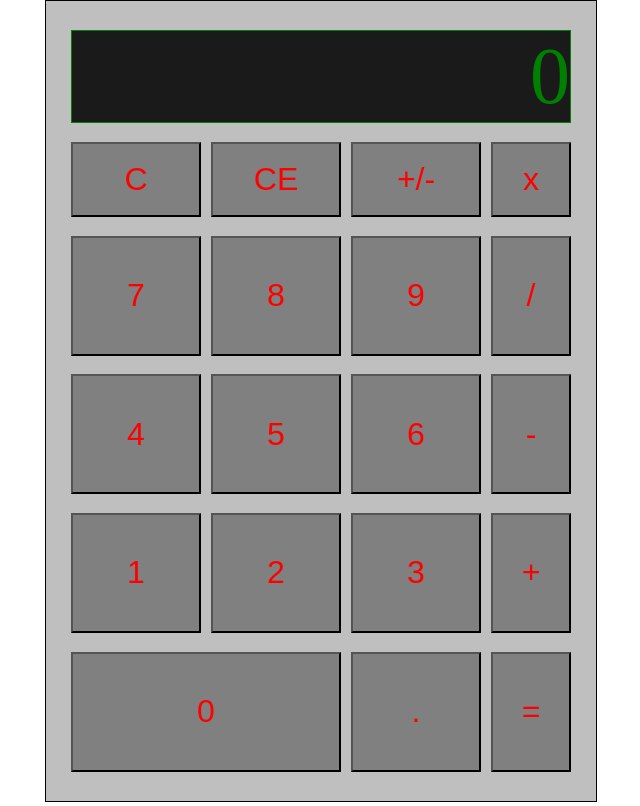
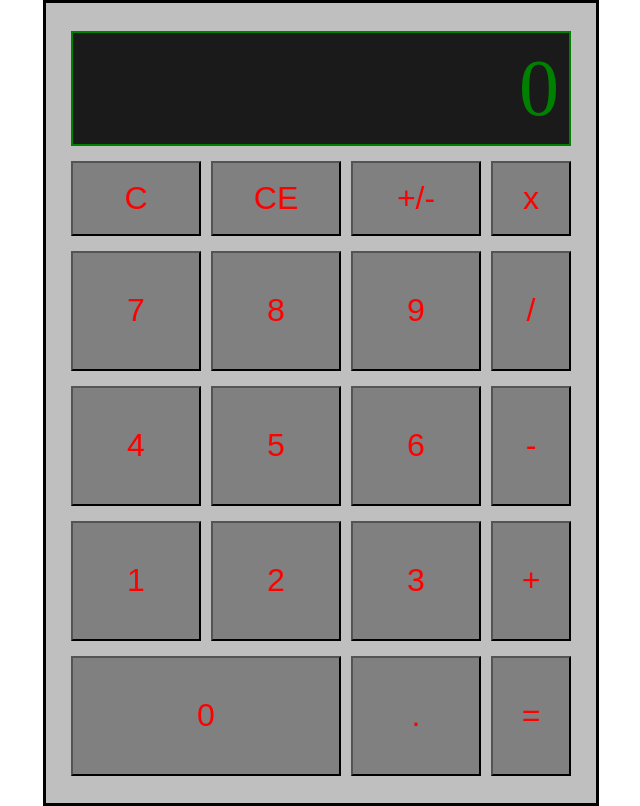
Before and after one commit to t-rogalski/odincalculator, a plain HTML site: page index.html in a window 1280 px wide. Shown: the whole page, without its empty margins (319-959 px from the left). Drawn offline with Linux system fonts and the light colour scheme.

Commit message:
Usunięcie niepotrzebnych linijek
Brak zmiany koloru po najechaniu na przycisk, kliknięciu, itp.

```diff
--- a/style.css
+++ b/style.css
@@ -14,7 +14,7 @@ body {
 .calcContainer {
     background-color: hsl(0, 0%, 75%);
     margin: auto auto;
-    border: 1px solid black;
+    border: 3px solid black;
     height: 750px;
     display: flex;
     flex-wrap: wrap;
@@ -28,12 +28,11 @@ body {
 .result {
     background-color: hsl(0, 0%, 10%);
     color: green;
-    height: 1.25em;
-    border: 1px solid green;
+    padding: 10px;
+    border: 2px solid green;
     font-size: 5em;
     text-align: end;
     width: 100%;
-    height: auto;
 }
 
 .firstRow {
```
